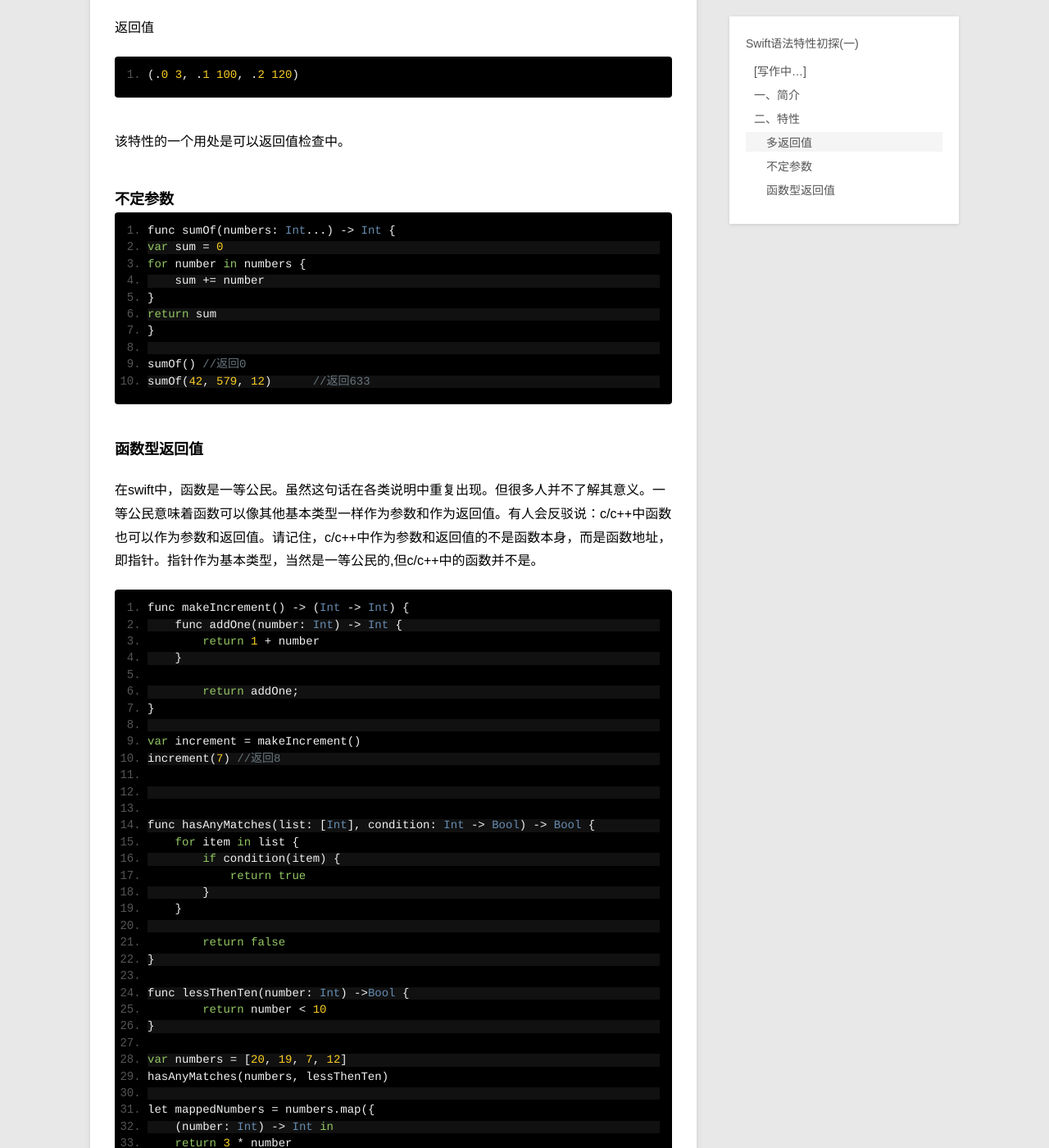
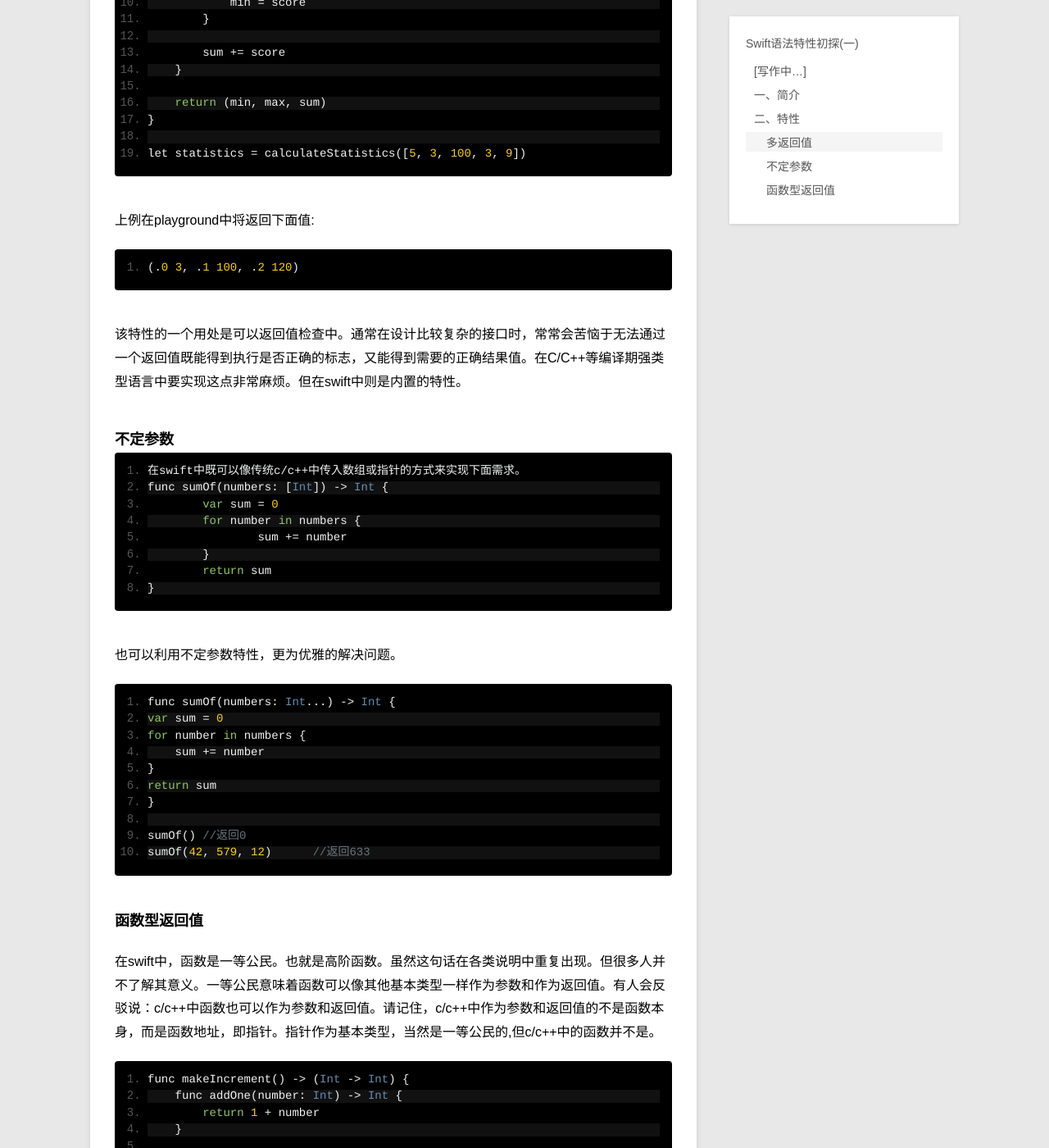
Before and after one commit to feimengspirit/feimengspirit.github.io, a Jekyll site: the page built from _posts/blog/2015-05-07-swift-syntax-1.md, in a window 1280 px wide and 1400 px high, scrolled down 1299 px. Shown: the whole window at 82% size. Built offline with Jekyll 4.4.1, drawn with Linux system fonts in a browser that asks for light colours; Markdown is read by kramdown in place of the engine named in the settings; comment, search, counter and statistics services are not loaded; some of the changed text lies outside the part shown.

Commit message:
swift blog

```diff
--- a/_posts/blog/2015-05-07-swift-syntax-1.md
+++ b/_posts/blog/2015-05-07-swift-syntax-1.md
@@ -11,18 +11,21 @@
 从去年开始接触iOS开发，由于工作中涉及的大部分仍是C++部分，混编而言还是objc更为和谐。所以虽然一直摩拳擦掌，还是没有怎么深入学习swift。近期有了一些时间进行学习，记录下学习的过程，权当做笔记吧。
 
 ##二、特性
-swift作为一门更为现代的语言，非常灵活。语法也很优美。而且已经非常脚本话了。事实上完全可以将swift作为一门脚本来运行，只需在文件开头注释
+swift作为一门更为现代的语言，非常灵活。语法也很优美。而且已经非常脚本化了。事实上完全可以将swift作为一门脚本来运行，只需在文件开头注释
 
 	#!/usr/bin/env xcrun swift
 	import Foundation
 	… // do the things
-第一回是为了告知shell使用swift解释器运行即可。这方面有机会我后面会单独写博文。
-总之，现在发明的语言已经逐渐吸收Lisp的特性。新语言的语法特性逃脱了古老语言Lisp划定的圈圈。有兴趣的同学可以参考下《计算机程序的构造和解释》这本书。精妙非凡!
+
+第一行是为了告知shell使用swift解释器运行后面的代码。这方面有机会我后面会单独写博文。
+
+现在新发明的语言已经逐渐吸收Lisp的特性。新语言的语法特性逃脱了古老语言Lisp划定的圈圈。有兴趣的同学可以参考下《计算机程序的构造和解释》这本书。精妙非凡!
+
 闲话少说，进入正题。
 
 
 ###多返回值
-swift中你可以让函数返回一个tuple.tuple中包含若干个返回值。如下面例子:
+swift中你可以让函数返回一个tuple型。tuple中可以包含若干个返回值。如下面例子:
 
 	func calculateStatistics(scores: [Int]) -> (min: Int, max: Int, sum: Int) {
 	    var min = scores[0]
@@ -44,13 +47,24 @@
 
 	let statistics = calculateStatistics([5, 3, 100, 3, 9])
 
-返回值
+上例在playground中将返回下面值:
 
 	(.0 3, .1 100, .2 120)
 
-该特性的一个用处是可以返回值检查中。
+该特性的一个用处是可以返回值检查中。通常在设计比较复杂的接口时，常常会苦恼于无法通过一个返回值既能得到执行是否正确的标志，又能得到需要的正确结果值。在C/C++等编译期强类型语言中要实现这点非常麻烦。但在swift中则是内置的特性。
 
 ###不定参数
+
+	在swift中既可以像传统c/c++中传入数组或指针的方式来实现下面需求。
+	func sumOf(numbers: [Int]) -> Int {
+		var sum = 0
+		for number in numbers {
+			sum += number
+		}
+		return sum
+	}
+
+也可以利用不定参数特性，更为优雅的解决问题。
 
 	func sumOf(numbers: Int...) -> Int {
     var sum = 0
@@ -64,7 +78,7 @@
 	sumOf(42, 579, 12)	//返回633
 
 ###函数型返回值
-在swift中，函数是一等公民。虽然这句话在各类说明中重复出现。但很多人并不了解其意义。一等公民意味着函数可以像其他基本类型一样作为参数和作为返回值。有人会反驳说：c/c++中函数也可以作为参数和返回值。请记住，c/c++中作为参数和返回值的不是函数本身，而是函数地址，即指针。指针作为基本类型，当然是一等公民的,但c/c++中的函数并不是。
+在swift中，函数是一等公民。也就是高阶函数。虽然这句话在各类说明中重复出现。但很多人并不了解其意义。一等公民意味着函数可以像其他基本类型一样作为参数和作为返回值。有人会反驳说：c/c++中函数也可以作为参数和返回值。请记住，c/c++中作为参数和返回值的不是函数本身，而是函数地址，即指针。指针作为基本类型，当然是一等公民的,但c/c++中的函数并不是。
 
 	func makeIncrement() -> (Int -> Int) {
 	    func addOne(number: Int) -> Int {
@@ -78,6 +92,7 @@
 	increment(7) //返回8
 
 
+高阶函数是函数式编程中最为常用的特性。学习过形式化语言的应该不会陌生。这块内容后面我会专门再整理一期。先以下面几个小例子窥其一角。
 
 	func hasAnyMatches(list: [Int], condition: Int -> Bool) -> Bool {
 	    for item in list {
```
